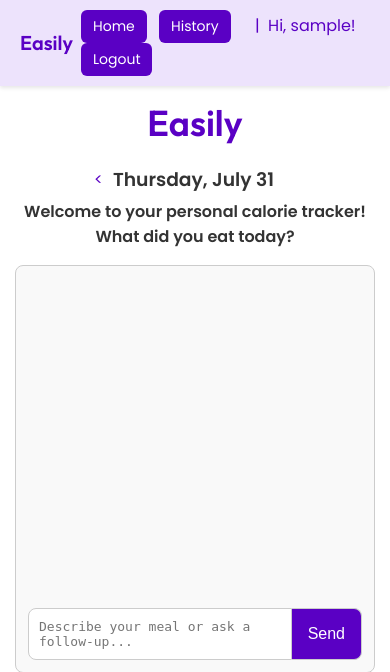
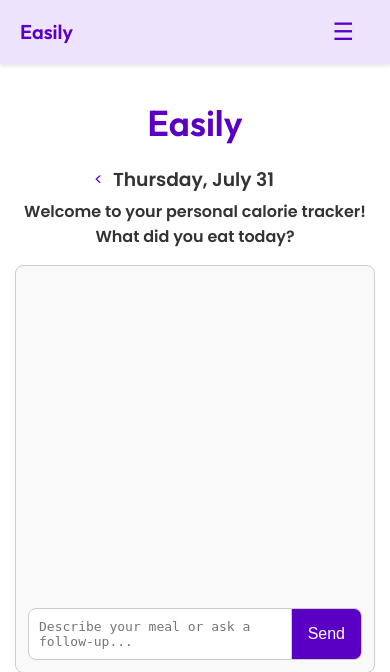
Before and after one commit to briancurley27/Easily, a Flask app: page / in a window 390 px wide. Shown: the top 672 px of the page. Run offline with Flask 3, Linux system fonts and the light colour scheme; the visitor is signed in with stand-in values (Sample User, id 1); data that the repository does not hold is empty.

Commit message:
Increased mobile functionality

```diff
--- a/Templates/base.html
+++ b/Templates/base.html
@@ -77,6 +77,47 @@
       color: var(--primary);
     }
 
+    .menu-toggle {
+      display: none;
+      font-size: 24px;
+      background: none;
+      border: none;
+      color: var(--primary);
+      cursor: pointer;
+    }
+
+    @media (max-width: 600px) {
+      nav {
+        display: none;
+        position: absolute;
+        right: 10px;
+        top: 50px;
+        background: var(--accent);
+        padding: 10px;
+        box-shadow: 0 2px 4px rgba(0,0,0,0.1);
+        border-radius: 6px;
+        flex-direction: column;
+        align-items: flex-start;
+      }
+
+      nav.open {
+        display: flex;
+      }
+
+      nav a {
+        margin: 5px 0;
+      }
+
+      nav .user-info {
+        margin-left: 0;
+        margin-right: 5px;
+      }
+
+      .menu-toggle {
+        display: block;
+      }
+    }
+
     main {
       max-width: 800px;
       margin: 100px auto 20px auto;
@@ -148,6 +189,7 @@
     <div class="brand">
       <a href="{{ url_for('index') }}">Easily</a>
     </div>
+    <button class="menu-toggle" aria-label="Menu">&#9776;</button>
     <nav>
       <a href="{{ url_for('index') }}">Home</a>
       <a href="{{ url_for('history') }}">History</a>
@@ -173,5 +215,12 @@
     {% endif %}
     {% endwith %}
   </main>
+  <script>
+    const menuToggle = document.querySelector('.menu-toggle');
+    const nav = document.querySelector('header.navbar nav');
+    menuToggle.addEventListener('click', () => {
+      nav.classList.toggle('open');
+    });
+  </script>
 </body>
 </html>
```
Also changed, not shown: 1 other file.
